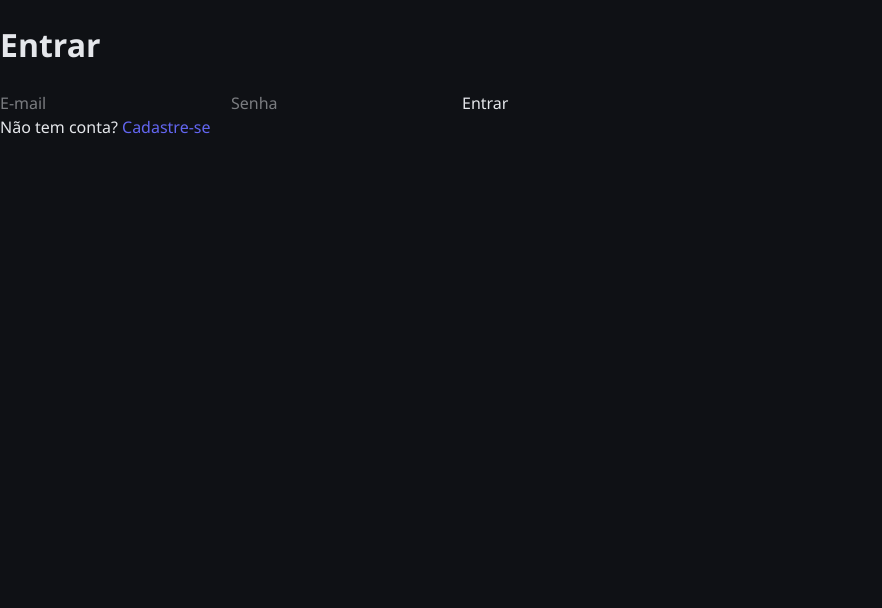
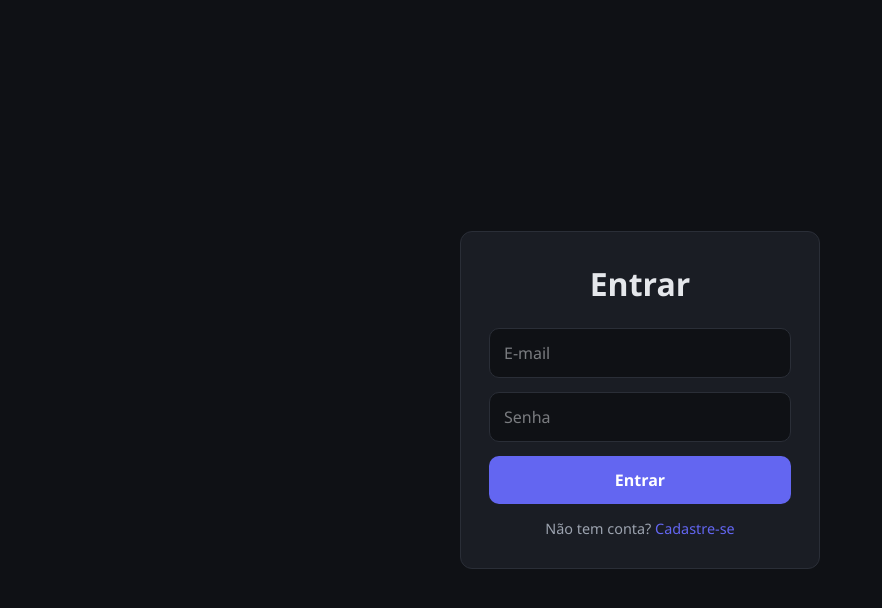
Before and after one commit to Hauagge/dictonary, a Next.js app in the folder frontend/: page /login in a window 1280 px wide. Shown: the top 608 px of the page, without its empty margins (0-882 px from the left). Built offline with nearby package versions, Linux system fonts and the light colour scheme; no server answers.

Commit message:
feat: enhance AuthForm layout with improved styling and structure

```diff
--- a/frontend/components/AuthForm.tsx
+++ b/frontend/components/AuthForm.tsx
@@ -47,13 +47,16 @@ export default function AuthForm({ mode }: AuthFormProps) {
   }
 
   return (
-    <div className="auth">
-      <form className="card auth__form" onSubmit={handleSubmit}>
-        <h1>{isSignup ? "Criar conta" : "Entrar"}</h1>
+    <div className="min-h-screen flex items-center justify-center p-4">
+      <form
+        className="bg-surface border border-border rounded-xl p-7 w-full max-w-[360px] flex flex-col gap-[14px]"
+        onSubmit={handleSubmit}
+      >
+        <h1 className="m-0 mb-1.5 text-center">{isSignup ? "Criar conta" : "Entrar"}</h1>
 
         {isSignup && (
           <input
-            className="input"
+            className="w-full px-3.5 py-3 border border-border rounded-[10px] bg-bg text-text text-base focus:outline-2 focus:outline-primary"
             placeholder="Nome"
             value={name}
             onChange={(event) => setName(event.target.value)}
@@ -62,7 +65,7 @@ export default function AuthForm({ mode }: AuthFormProps) {
         )}
 
         <input
-          className="input"
+          className="w-full px-3.5 py-3 border border-border rounded-[10px] bg-bg text-text text-base focus:outline-2 focus:outline-primary"
           type="email"
           placeholder="E-mail"
           value={email}
@@ -71,7 +74,7 @@ export default function AuthForm({ mode }: AuthFormProps) {
         />
 
         <input
-          className="input"
+          className="w-full px-3.5 py-3 border border-border rounded-[10px] bg-bg text-text text-base focus:outline-2 focus:outline-primary"
           type="password"
           placeholder="Senha"
           value={password}
@@ -79,13 +82,17 @@ export default function AuthForm({ mode }: AuthFormProps) {
           required
         />
 
-        {error && <p className="error">{error}</p>}
+        {error && <p className="text-danger text-[0.9rem] m-0">{error}</p>}
 
-        <button className="btn" type="submit" disabled={loading}>
+        <button
+          className="w-full px-4 py-3 rounded-[10px] bg-primary text-white text-base font-semibold cursor-pointer enabled:hover:bg-primary-hover disabled:opacity-60 disabled:cursor-not-allowed"
+          type="submit"
+          disabled={loading}
+        >
           {loading ? "Aguarde..." : isSignup ? "Cadastrar" : "Entrar"}
         </button>
 
-        <p className="auth__switch">
+        <p className="text-center text-[0.9rem] text-muted m-0">
           {isSignup ? (
             <>
               Já tem conta? <Link href="/login">Entrar</Link>
```
